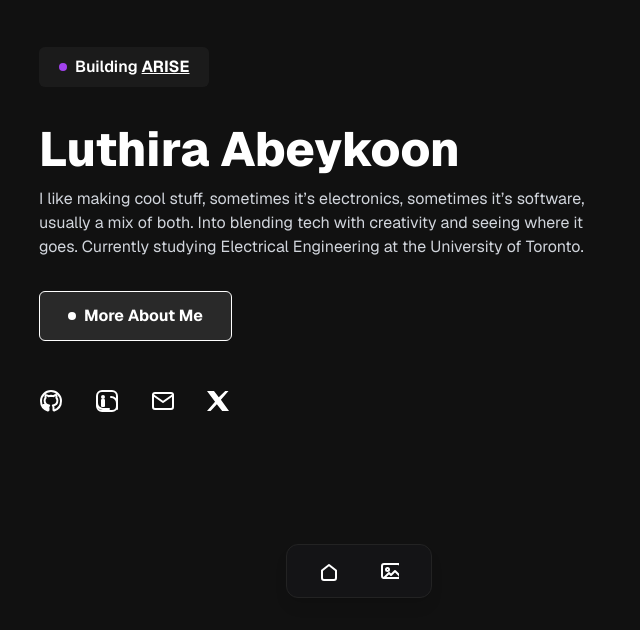
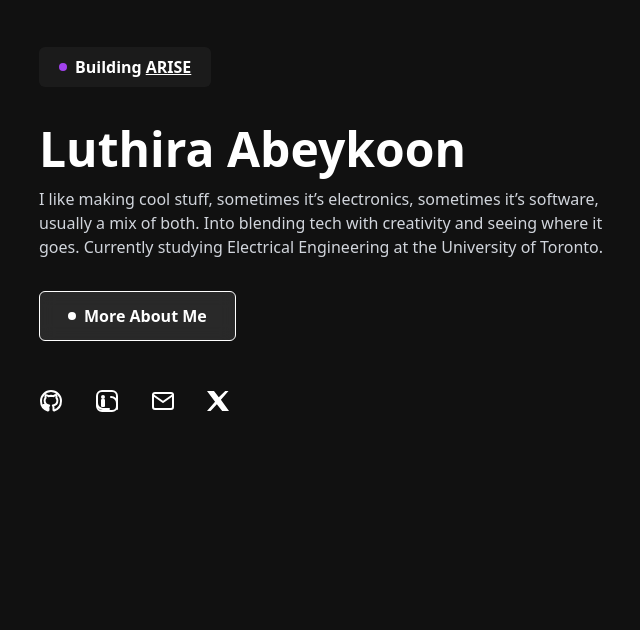
Before and after one commit to Luthiraa/v2, a Next.js app: page / in a window 1280 px wide. Shown: the part 170-800 px from the top of the page, without its empty margins (281-921 px from the left). Built offline with nearby package versions, Linux system fonts and the light colour scheme.

Commit message:
FINAL V2 WORKING

```diff
--- a/src/app/layout.js
+++ b/src/app/layout.js
@@ -1,16 +1,19 @@
-import { Geist, Geist_Mono } from "next/font/google";
-import { Analytics } from '@vercel/analytics/next';
 import "./globals.css";
 
-const geistSans = Geist({
-  variable: "--font-geist-sans",
-  subsets: ["latin"],
-});
+// Fix for: TypeError: localStorage.getItem is not a function
+if (typeof global.localStorage !== 'undefined') {
+  try {
+    if (typeof global.localStorage.getItem !== 'function') {
+      // If localStorage is defined but broken (e.g. missing getItem), remove it
+      // so that checks for typeof localStorage === 'undefined' work correctly.
+      delete global.localStorage;
+    }
+  } catch (e) {
+    console.error('Error fixing global.localStorage:', e);
+  }
+}
 
-const geistMono = Geist_Mono({
-  variable: "--font-geist-mono",
-  subsets: ["latin"],
-});
+
 
 export const metadata = {
   title: "Luthira Abeykoon",
@@ -23,11 +26,8 @@ export default function RootLayout({ children }) {
       <head>
         <link rel="icon" href="/favico.png" />
       </head>
-      <body
-        className={`${geistSans.variable} ${geistMono.variable} antialiased`}
-      >
+      <body>
         {children}
-        <Analytics />
       </body>
     </html>
   );
--- a/src/app/page.js
+++ b/src/app/page.js
@@ -1,32 +1,44 @@
 "use client";
 import Image from "next/image";
 import { useEffect, useState } from "react";
-import { Fade } from "react-awesome-reveal";
+import Fade from "../components/Fade";
 
 const socialLinks = [
-  { href: "https://github.com/Luthiraa", label: "GitHub", icon: (
-    <svg width="24" height="24" fill="none" stroke="currentColor" strokeWidth="2" strokeLinecap="round" strokeLinejoin="round"><path d="M12 2C6.48 2 2 6.48 2 12c0 4.42 2.87 8.17 6.84 9.5.5.09.66-.22.66-.48 0-.24-.01-.87-.01-1.7-2.78.6-3.37-1.34-3.37-1.34-.45-1.15-1.1-1.46-1.1-1.46-.9-.62.07-.6.07-.6 1 .07 1.53 1.03 1.53 1.03.89 1.52 2.34 1.08 2.91.83.09-.65.35-1.08.63-1.33-2.22-.25-4.56-1.11-4.56-4.95 0-1.09.39-1.98 1.03-2.68-.1-.25-.45-1.27.1-2.65 0 0 .84-.27 2.75 1.02A9.56 9.56 0 0 1 12 6.8c.85.004 1.71.115 2.51.337 1.91-1.29 2.75-1.02 2.75-1.02.55 1.38.2 2.4.1 2.65.64.7 1.03 1.59 1.03 2.68 0 3.85-2.34 4.7-4.57 4.95.36.31.68.92.68 1.85 0 1.33-.01 2.4-.01 2.73 0 .27.16.58.67.48A10.01 10.01 0 0 0 22 12c0-5.52-4.48-10-10-10z"/></svg>
-  ) },
-  { href: "https://www.linkedin.com/in/luthiraa/", label: "LinkedIn", icon: (
-    <svg width="24" height="24" fill="none" stroke="currentColor" strokeWidth="2" strokeLinecap="round" strokeLinejoin="round"><rect x="2" y="2" width="20" height="20" rx="5"/><path d="M16 8a6 6 0 0 1 6 6v6M2 8v6a6 6 0 0 0 6 6h6"/><circle cx="8" cy="8" r="1"/><rect x="7" y="11" width="2" height="6"/></svg>
-  ) },
-  { href: "mailto:luthira.abeykoon@mail.utoronto.ca", label: "Email", icon: (
-    <svg width="24" height="24" fill="none" stroke="currentColor" strokeWidth="2" strokeLinecap="round" strokeLinejoin="round"><rect x="2" y="4" width="20" height="16" rx="2"/><path d="M22 6l-10 7L2 6"/></svg>
-  ) },
-  { href: "https://x.com/luthiraabeykoon", label: "X", icon: (
+  {
+    href: "https://github.com/Luthiraa", label: "GitHub", icon: (
+      <svg width="24" height="24" fill="none" stroke="currentColor" strokeWidth="2" strokeLinecap="round" strokeLinejoin="round"><path d="M12 2C6.48 2 2 6.48 2 12c0 4.42 2.87 8.17 6.84 9.5.5.09.66-.22.66-.48 0-.24-.01-.87-.01-1.7-2.78.6-3.37-1.34-3.37-1.34-.45-1.15-1.1-1.46-1.1-1.46-.9-.62.07-.6.07-.6 1 .07 1.53 1.03 1.53 1.03.89 1.52 2.34 1.08 2.91.83.09-.65.35-1.08.63-1.33-2.22-.25-4.56-1.11-4.56-4.95 0-1.09.39-1.98 1.03-2.68-.1-.25-.45-1.27.1-2.65 0 0 .84-.27 2.75 1.02A9.56 9.56 0 0 1 12 6.8c.85.004 1.71.115 2.51.337 1.91-1.29 2.75-1.02 2.75-1.02.55 1.38.2 2.4.1 2.65.64.7 1.03 1.59 1.03 2.68 0 3.85-2.34 4.7-4.57 4.95.36.31.68.92.68 1.85 0 1.33-.01 2.4-.01 2.73 0 .27.16.58.67.48A10.01 10.01 0 0 0 22 12c0-5.52-4.48-10-10-10z" /></svg>
+    )
+  },
+  {
+    href: "https://www.linkedin.com/in/luthiraa/", label: "LinkedIn", icon: (
+      <svg width="24" height="24" fill="none" stroke="currentColor" strokeWidth="2" strokeLinecap="round" strokeLinejoin="round"><rect x="2" y="2" width="20" height="20" rx="5" /><path d="M16 8a6 6 0 0 1 6 6v6M2 8v6a6 6 0 0 0 6 6h6" /><circle cx="8" cy="8" r="1" /><rect x="7" y="11" width="2" height="6" /></svg>
+    )
+  },
+  {
+    href: "mailto:luthira.abeykoon@mail.utoronto.ca", label: "Email", icon: (
+      <svg width="24" height="24" fill="none" stroke="currentColor" strokeWidth="2" strokeLinecap="round" strokeLinejoin="round"><rect x="2" y="4" width="20" height="16" rx="2" /><path d="M22 6l-10 7L2 6" /></svg>
+    )
+  },
+  {
+    href: "https://x.com/luthiraabeykoon", label: "X", icon: (
       <svg width="24" height="24" viewBox="0 0 24 24" fill="currentColor" aria-label="X">
-      <path d="M18.244 2H21.5l-7.59 8.65L22 22h-6.83l-5.3-6.85L3.6 22H0l8.06-9.18L0 2h6.99l4.78 6.2L18.244 2z"/>
+        <path d="M18.244 2H21.5l-7.59 8.65L22 22h-6.83l-5.3-6.85L3.6 22H0l8.06-9.18L0 2h6.99l4.78 6.2L18.244 2z" />
       </svg>
-  ) },
+    )
+  },
 ];
 
 const controlBarIcons = [
-  { label: "Home", icon: (
-    <svg width="20" height="20" fill="none" stroke="currentColor" strokeWidth="2" strokeLinecap="round" strokeLinejoin="round"><path d="M3 9.5L10 4l7 5.5V17a2 2 0 0 1-2 2H5a2 2 0 0 1-2-2V9.5z"/></svg>
-  ), href: "/" },
-  { label: "Gallery", icon: (
-    <svg width="20" height="20" fill="none" stroke="currentColor" strokeWidth="2" strokeLinecap="round" strokeLinejoin="round"><rect x="3" y="3" width="18" height="14" rx="2"/><circle cx="8.5" cy="8.5" r="1.5"/><path d="M21 15l-5-5-4 4-2-2-5 5"/></svg>
-  ), href: "/gallery" },
+  {
+    label: "Home", icon: (
+      <svg width="20" height="20" fill="none" stroke="currentColor" strokeWidth="2" strokeLinecap="round" strokeLinejoin="round"><path d="M3 9.5L10 4l7 5.5V17a2 2 0 0 1-2 2H5a2 2 0 0 1-2-2V9.5z" /></svg>
+    ), href: "/"
+  },
+  {
+    label: "Gallery", icon: (
+      <svg width="20" height="20" fill="none" stroke="currentColor" strokeWidth="2" strokeLinecap="round" strokeLinejoin="round"><rect x="3" y="3" width="18" height="14" rx="2" /><circle cx="8.5" cy="8.5" r="1.5" /><path d="M21 15l-5-5-4 4-2-2-5 5" /></svg>
+    ), href: "/gallery"
+  },
 ];
 
 export default function Home() {
@@ -36,8 +48,10 @@ export default function Home() {
   const [showButton, setShowButton] = useState(false);
   const [showIcons, setShowIcons] = useState(false);
   const [showMenu, setShowMenu] = useState(false);
+  const [isClient, setIsClient] = useState(false);
 
   useEffect(() => {
+    setIsClient(true);
     setTimeout(() => setShowBadge(true), 100);
     setTimeout(() => setShowName(true), 400);
     setTimeout(() => setShowSubtitle(true), 700);
@@ -48,6 +62,8 @@ export default function Home() {
 
   return (
     <div className="min-h-screen flex flex-col justify-center items-center bg-[#111] text-white relative">
+      {isClient && (
+        <>
           {/* Centered Full Landing Page */}
           <section className={`flex flex-col items-start max-w-2xl w-full px-4 justify-center min-h-screen ${showBadge ? '' : 'opacity-0'}`}>
             {/* Badge */}
@@ -88,7 +104,7 @@ export default function Home() {
             <section id="work" className="w-full flex flex-col items-center mt-32">
               <div className="max-w-5xl w-full px-4">
                 <h2 className="flex items-center text-2xl font-bold mb-10">
-              <svg className="mr-2" width="28" height="28" fill="none" stroke="currentColor" strokeWidth="2" strokeLinecap="round" strokeLinejoin="round"><path d="M4 7V4a2 2 0 0 1 2-2h16a2 2 0 0 1 2 2v3"/><rect x="2" y="7" width="24" height="15" rx="2"/><path d="M16 13h6"/></svg>
+                  <svg className="mr-2" width="28" height="28" fill="none" stroke="currentColor" strokeWidth="2" strokeLinecap="round" strokeLinejoin="round"><path d="M4 7V4a2 2 0 0 1 2-2h16a2 2 0 0 1 2 2v3" /><rect x="2" y="7" width="24" height="15" rx="2" /><path d="M16 13h6" /></svg>
                   Work
                 </h2>
                 <div className="grid grid-cols-1 md:grid-cols-2 gap-x-12 gap-y-8">
@@ -205,7 +221,7 @@ export default function Home() {
             <section id="projects" className="w-full flex flex-col items-center mt-32 mb-24">
               <div className="max-w-5xl w-full px-4">
                 <h2 className="flex items-center text-2xl font-bold mb-10">
-              <svg className="mr-2" width="28" height="28" fill="none" stroke="currentColor" strokeWidth="2" strokeLinecap="round" strokeLinejoin="round"><path d="M4 7V4a2 2 0 0 1 2-2h16a2 2 0 0 1 2 2v3"/><rect x="2" y="7" width="24" height="15" rx="2"/><path d="M16 13h6"/></svg>
+                  <svg className="mr-2" width="28" height="28" fill="none" stroke="currentColor" strokeWidth="2" strokeLinecap="round" strokeLinejoin="round"><path d="M4 7V4a2 2 0 0 1 2-2h16a2 2 0 0 1 2 2v3" /><rect x="2" y="7" width="24" height="15" rx="2" /><path d="M16 13h6" /></svg>
                   Projects
                 </h2>
                 <div className="grid grid-cols-1 sm:grid-cols-2 gap-8">
@@ -347,6 +363,8 @@ export default function Home() {
               {/* <span>Last updated: [Fetch last commit date from GitHub]</span> */}
             </footer>
           </Fade>
+        </>
+      )}
     </div>
   );
 }
--- /dev/null
+++ b/src/components/Analytics.js
@@ -0,0 +1,10 @@
+'use client';
+
+import dynamic from 'next/dynamic';
+
+const Analytics = dynamic(
+    () => import('@vercel/analytics/react').then((mod) => mod.Analytics),
+    { ssr: false }
+);
+
+export default Analytics;
--- /dev/null
+++ b/src/components/Fade.js
@@ -0,0 +1,41 @@
+'use client';
+
+import { useEffect, useRef, useState } from 'react';
+
+export default function Fade({ children, triggerOnce = false, delay = 0 }) {
+    const [isVisible, setIsVisible] = useState(false);
+    const ref = useRef(null);
+
+    useEffect(() => {
+        const observer = new IntersectionObserver(
+            ([entry]) => {
+                if (entry.isIntersecting) {
+                    setIsVisible(true);
+                    if (triggerOnce) {
+                        observer.disconnect();
+                    }
+                }
+            },
+            { threshold: 0.1 }
+        );
+
+        if (ref.current) {
+            observer.observe(ref.current);
+        }
+
+        return () => observer.disconnect();
+    }, [triggerOnce]);
+
+    return (
+        <div
+            ref={ref}
+            style={{
+                opacity: isVisible ? 1 : 0,
+                transform: isVisible ? 'translateY(0)' : 'translateY(20px)',
+                transition: `opacity 0.6s ease ${delay}ms, transform 0.6s ease ${delay}ms`,
+            }}
+        >
+            {children}
+        </div>
+    );
+}
```
Also changed, not shown: portfolio-website/package.json (deleted, +0 -26 lines), portfolio-website/src/app/page.tsx (deleted), portfolio-website/src/components/Button.tsx (deleted), portfolio-website/src/components/Hero.tsx (deleted), portfolio-website/src/components/SocialLinks.tsx (deleted), 1 other file (tests, documents, lock files or other folders). Lines whose indentation alone changed are shown as unchanged.
